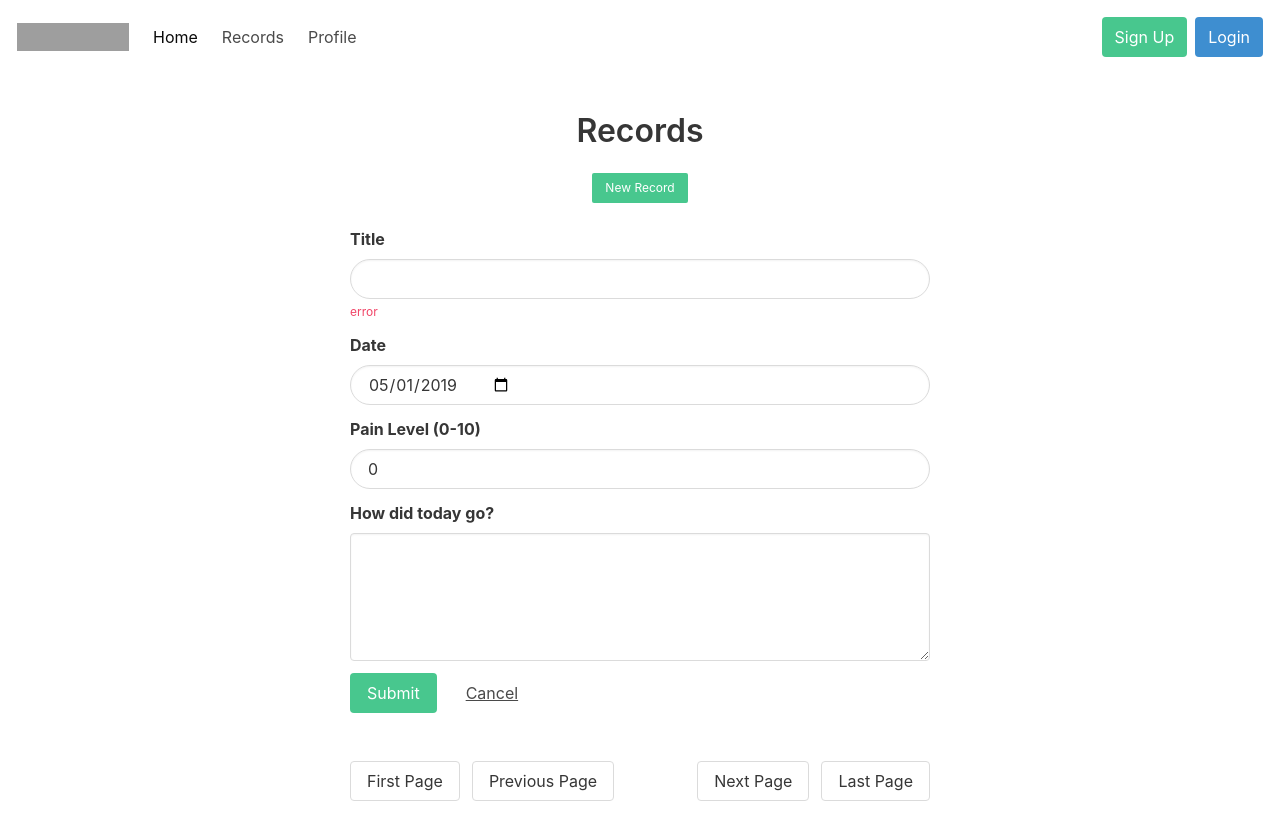
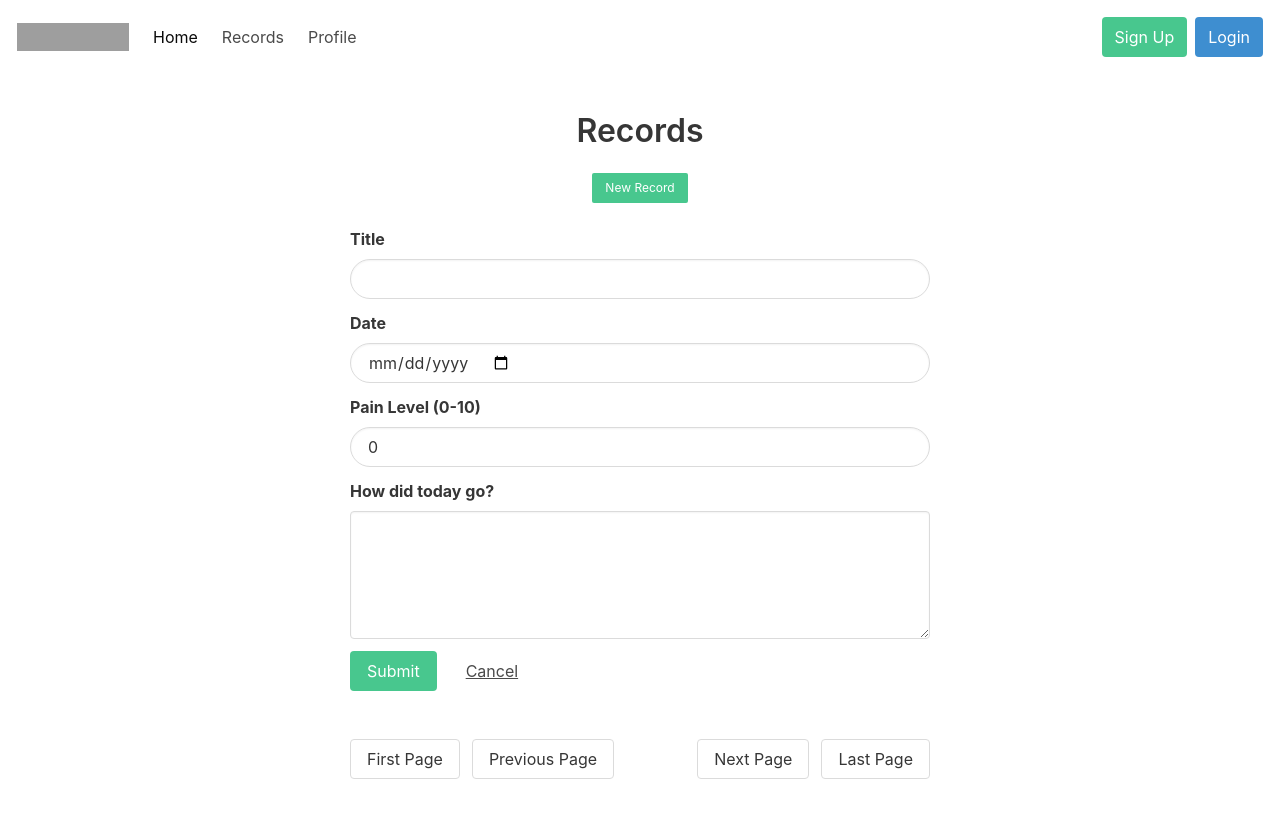
Before and after one commit to justin-cook-developer/Pain-Tracker, a React app: page /records/new in a window 1280 px wide. Shown: the top 840 px of the page. Built offline with nearby package versions, Linux system fonts and the light colour scheme; grey boxes are pictures that could not be loaded.

Commit message:
Initial front end validation complete.

```diff
--- a/src/actions/records.js
+++ b/src/actions/records.js
@@ -6,6 +6,13 @@ import {
   getRecord as _getRecord
 } from '../apis/records';
 import { getCount } from './allRecordsUI';
+import { makeValidDate } from '../../utilities/index'
+
+// helper funcs
+const updatedDateData = formData => {
+  const newDateStr = makeValidDate(formData.date)
+  return { ...formData, date: new Date(newDateStr) }
+}
 
 // ACTION TYPES
 export const RETRIEVED_RECORDS = 'RETRIEVED_RECORDS';
@@ -55,7 +62,7 @@ const gotNewRecord = newRecord => ({
 
 export const makeNewRecord = formData => async dispatch => {
   try {
-    const newRecord = await _postRecord(formData)
+    const newRecord = await _postRecord(updatedDateData(formData))
     const action = gotNewRecord(newRecord);
     dispatch(action);
   } catch (e) {
@@ -70,7 +77,7 @@ const gotUpdatedRecord = updatedRecord => ({
 
 export const updateRecord = formData => async dispatch => {
   try {
-    const updatedRecord = await _updateRecord(formData);
+    const updatedRecord = await _updateRecord(updatedDateData(formData));
     const action = gotUpdatedRecord(updatedRecord);
     dispatch(action);
   } catch (e) {
--- a/src/components/editSingleRecord/EditSingleRecordSmart.js
+++ b/src/components/editSingleRecord/EditSingleRecordSmart.js
@@ -5,12 +5,7 @@ import { updateRecord, getRecord } from '../../actions/records';
 import Form from '../form/Form';
 import LoadSingleRecord from '../loadASingleRecord/LoadSingleRecord';
 import IsLoading from '../isLoading/IsLoading';
-
-const makeValidDate = str => {
-  const [year, month, other] = str.split('-');
-  const day = other.slice(0, 2);
-  return new Date(parseInt(year), parseInt(month) - 1, parseInt(day));
-};
+import { makeValidDate } from '../../../utilities/index'
 
 const EditRecordForm = ({ onSubmit, record, destination }) => {
   if (!record || record.date === undefined) {
--- a/src/components/form/Form.js
+++ b/src/components/form/Form.js
@@ -1,5 +1,6 @@
 import React from 'react';
 import { Link } from 'react-router-dom';
+import validators from '../../../utilities/formValidationFuncs'
 
 class Form extends React.Component {
   constructor(props) {
@@ -17,30 +18,47 @@ class Form extends React.Component {
     });
   };
 
-  makeValidDate = date => {
-    const [year, month, other] = date.toJSON().split('-');
-    const day = other.slice(0, 2);
-    return `${year}-${month}-${day}`;
-  };
+  // makeValidDate = date => {
+  //   const [year, month, other] = date.toJSON().split('-');
+  //   const day = other.slice(0, 2);
+  //   return `${year}-${month}-${day}`;
+  // };
 
-  handleDateChange = e => {
-    const [year, month, day] = e.target.value
-      .split('-')
-      .map(el => parseInt(el));
-    const date = new Date(year, month - 1, day);
-    this.setState({ date });
-  };
+  // handleDateChange = e => {
+  //   const [year, month, day] = e.target.value
+  //     .split('-')
+  //     .map(el => parseInt(el));
+  //   const date = new Date(year, month - 1, day);
+  //   this.setState({ date });
+  // };
 
   handleSubmit = e => {
     e.preventDefault();
-    const state = { ...this.state.fields };
-    this.props.onSubmit(state);
+    let wasError = false
+    const errors = {}
+
+    for(let key in this.state.fields) {
+      if (key === 'date' || key === 'id') {
+        continue;
+      }
+      const validator = validators[key]
+      const error = validator(this.state.fields[key])
+      if (error) {
+        wasError = true
+        errors[key + 'E'] = error
+      }
+    }
+
+    if (wasError) {
+      this.setState(state => ({ ...state, errors }))
+    } else {
+      this.props.onSubmit(this.state.fields);
+    }
   };
 
   render() {
     const { date, title, painLevel, notes } = this.state.fields;
     const { dateE, titleE, painLevelE, notesE } = this.state.errors
-    const dateValue = this.makeValidDate(date);
 
     return (
       <form>
@@ -69,10 +87,11 @@ class Form extends React.Component {
               className="input is-rounded"
               type="date"
               name="date"
-              onChange={this.handleDateChange}
-              value={dateValue}
+              onChange={this.handleGeneralChange}
+              value={date}
             />
           </div>
+          {dateE && <p className='help is-danger'>{dateE}</p>}
         </div>
         <div className="field">
           <label htmlFor="painLevel" className="label">
@@ -87,6 +106,7 @@ class Form extends React.Component {
               value={painLevel}
             />
           </div>
+          {painLevelE && <p className='help is-danger'>{painLevelE}</p>}
         </div>
         <div className="field">
           <label className="label" htmlFor="notes">
@@ -100,6 +120,7 @@ class Form extends React.Component {
               onChange={this.handleGeneralChange}
             />
           </div>
+          {notesE && <p className='help is-danger'>{notesE}</p>}
         </div>
         <div className="field is-grouped">
           <div className="control">
@@ -127,7 +148,7 @@ Form.defaultProps = {
   },
   errors: {
     dateE: null,
-    titleE: 'error',
+    titleE: '',
     painLevelE: null,
     notesE: null,
   }
--- a/src/reducers/records.js
+++ b/src/reducers/records.js
@@ -29,14 +29,7 @@ export default (state = initialState, action) => {
     // }
     case UPDATED_RECORD: {
       const { updatedRecord } = action;
-      const records = state.all.map(record => {
-        if (record.id === updatedRecord.id) {
-          return updatedRecord;
-        } else {
-          return record;
-        }
-      });
-      return { ...state, all: records };
+      return { ...state, single: updatedRecord };
     }
     case REMOVED_RECORD: {
       const records = state.all.filter(record => record.id !== action.id);
--- a/utilities/formValidationFuncs.js
+++ b/utilities/formValidationFuncs.js
@@ -1,29 +1,37 @@
-export const validateTitle = title => {
+const title = title => {
   if (title === '') {
-    return 'Title Required'
+    return 'Title Required.'
   } else if (title.length > 100) {
-    return 'Title must be fewer than 100 characters'
+    return 'Title must be fewer than 100 characters.'
   } else {
     return null
   }
 }
 
-export const validatePainLevel = level => {
+const painLevel = level => {
   if (level === '' || level === undefined || level === null) {
-    return 'Pain level must be a number from 0-10'
+    return 'Pain level must be a number from 0-10.'
   } else if (level < 0) {
-    return 'Pain level cannot be less than 0'
+    return 'Pain level cannot be less than 0.'
   } else if (level > 10) {
-    return 'Pain level cannot be more than 10'
+    return 'Pain level cannot be more than 10.'
   } else {
     return null
   }
 }
 
-export const validateNotes = notes => {
+const notes = notes => {
   if (notes === '') {
-    return ''
+    return 'Notes are required.'
   } else {
     return null
   }
 }
+
+const validators = {
+  title,
+  painLevel,
+  notes,
+}
+
+export default validators
--- a/utilities/index.js
+++ b/utilities/index.js
@@ -1,3 +1,4 @@
+// server side
 const titleCase = str => str
   .trim()
   .split(' ')
@@ -10,6 +11,7 @@ const paragraphCase = p => {
   return newParagraph
 }
 
+// client side
 const sortRecords = (records, method) => {
   const recordsCopy = records.map(record => ({...record}))
   let sortingFunction;
@@ -39,11 +41,23 @@ const sortRecords = (records, method) => {
   return recordsCopy.sort(sortingFunction)
 }
 
-const displayDate = date => `${date.getMonth() + 1} / ${date.getDate()} / ${date.getFullYear()}`
+const getYearMonthDay = dateStr => {
+  const [year, month, other] = dateStr.split('-');
+  const day = other.slice(0, 2);
+  return [year, month, day]
+}
+
+const displayDate = date => `${date.getMonth() + 1} / ${date.getDate() + 1} / ${date.getFullYear()}`
+
+const makeValidDate = dateStr => {
+  const [year, month, day] = getYearMonthDay(dateStr)
+  return `${year}-${month}-${parseInt(day)}`
+}
 
 module.exports = {
   titleCase,
   paragraphCase,
   sortRecords,
-  displayDate
+  displayDate,
+  makeValidDate,
 }
```
Also changed, not shown: 1 other file (tests, documents, lock files or other folders).
